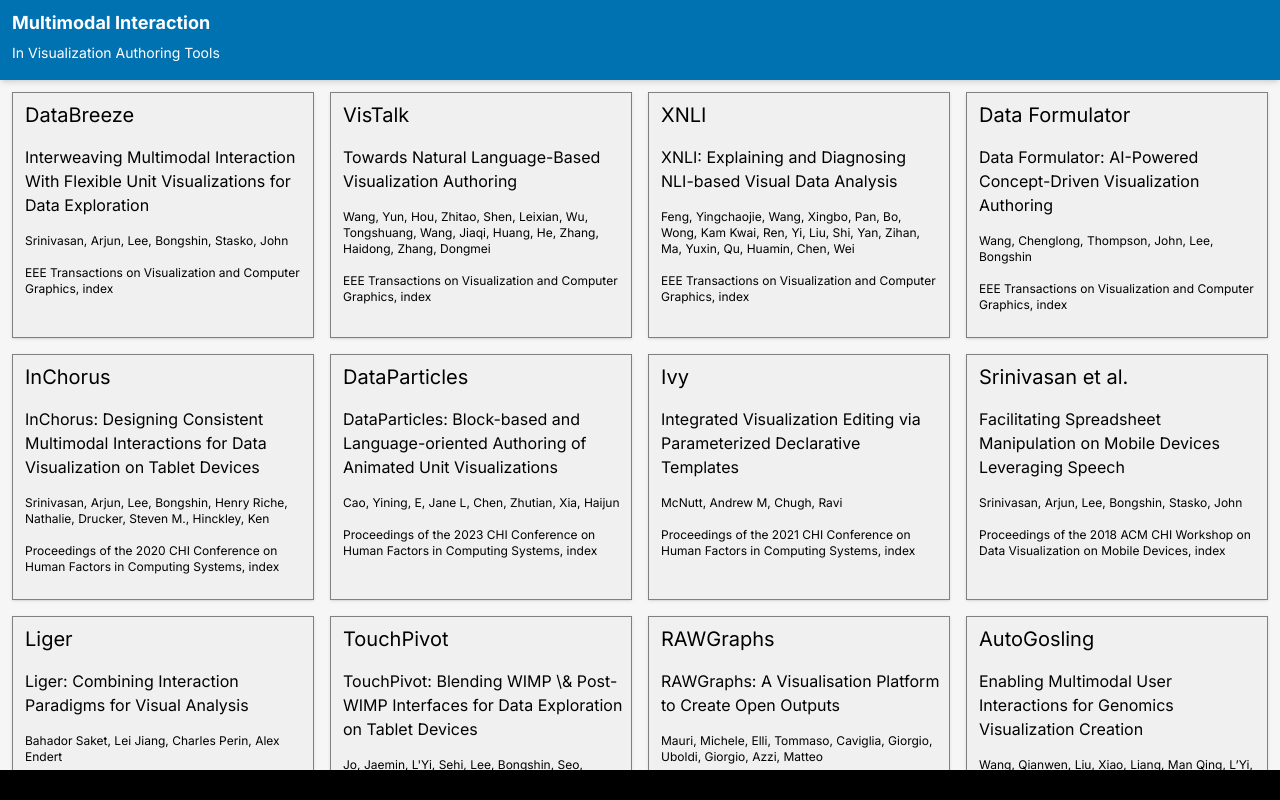
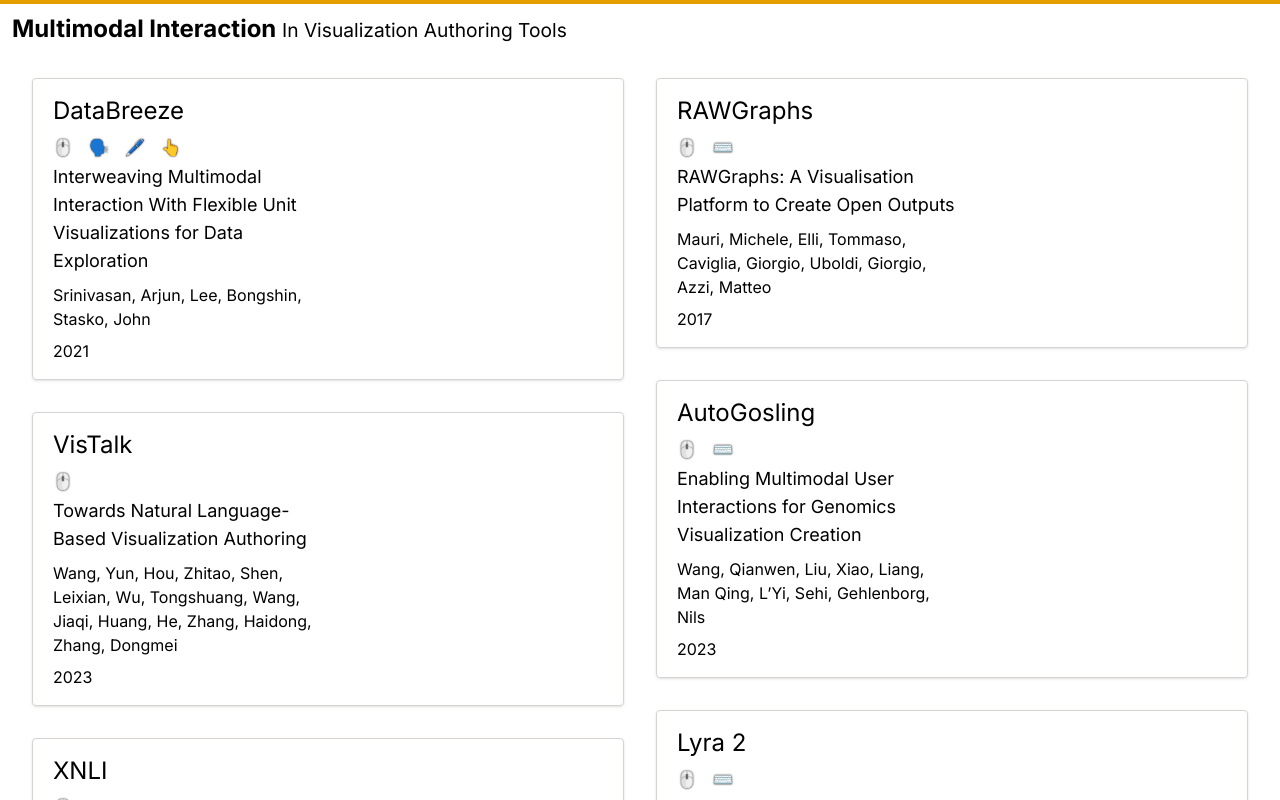
Before and after one commit to gosling-lang/multimodal-vis-authoring, a React (Vite) app: page / in a window 1280 px wide. Shown: the top 800 px of the page. Built offline with nearby package versions, Linux system fonts and the light colour scheme.

Commit message:
feat: new UI, add input modalities

```diff
--- a/src/App.tsx
+++ b/src/App.tsx
@@ -14,35 +14,67 @@
   abstract: string;
 }
 
+const colorMap = {
+
+}
+
 const Data = _data as Datum[];
 
 function App() {
+
 	return (
-		<div className="h-full bg-[#F6F6F6]">
-			<nav className="text-white h-[80px] bg-[#0072B2] shadow-md">
-				<h1 className="pl-3 pt-[9px] font-bold text-lg inline-block align-middle">Multimodal Interaction</h1>
-        <br/>
-				<h2 className="pl-3 pt-[4px] font-light text-sm inline-block align-middle">In Visualization Authoring Tools</h2>
+    <div className="h-full border-t-4 border-[#E69F00]">
+		<div className="mx-auto container">
+			<nav className="text-black">
+				<h1 className="pl-3 pt-[9px] font-bold text-2xl inline-block align-middle ">Multimodal Interaction <small className="font-light">In Visualization Authoring Tools</small></h1>
 			</nav>
-			<div className="p-3 flex flex-wrap gap-4 h-[calc(100%-110px)] overflow-y-auto overflow-x-none">
+			<div className="p-8 columns-md gap-8 overflow-none">
         {Data.map((datum) => (
-          <div className="m-0 border border-[grey] bg-[#F0F0F0] shadow cursor-pointer hover:shadow-lg" key={datum.id}
+          <div className="p-2 mb-8 pb-3 w-full rounded border border-stone-300 shadow cursor-pointer hover:shadow-lg break-inside-avoid-column" key={datum.id}
             onClick={() => {
               window.open(datum.url, '_blank');
             }}
           >
-            <h2 className="p-2 pl-3 font-medium text-xl w-[300px]">{datum.name}</h2>
-            <h3 className="p-2 pl-3 font text w-[300px]">{datum.title}</h3>
-            <h3 className="p-2 pl-3 font text-xs w-[300px]">{datum.authors.join(', ')}</h3>
-            <h3 className="p-2 pl-3 font text-xs w-[300px]">{datum.venue}, {datum.index}</h3>
-            <h3 className="p-2 pl-3 font-bold text-xs w-[300px]">{datum.year}</h3>
+            <h2 className="p-2 pl-3 font-medium text-2xl w-[300px]">{datum.name}</h2>
+            <div>
+              {
+                Object.entries(datum.input).filter(([k, v]) => v).map(([k, v]) => {
+                  const inputIcons = {
+                    Mouse: '🖱️',
+                    Speech: '🗣️',
+                    Pen: '🖊️',
+                    Touch: '👆',
+                    Keyboard: '⌨️',
+                  }
+                  return (
+                    <span key={k} className="p-1 pl-3 font text-md w-[300px]" style={{ textShadow: '0 0 2px black'}}>{inputIcons[k]}</span>
+                  )
+                })
+              }
+            </div>
+            <div>
+            {
+
+            }
+            </div>
+            <h3 className="p-1 pl-3 font text-lg w-[300px]">{datum.title}</h3>
+            <h3 className="p-1 pl-3 font text-md w-[300px]">{datum.authors.join(', ')}</h3>
+            <h3 className="p-1 pl-3 font-text-md w-[300px]">{datum.publication_year}</h3>
           </div>
         ))}
       </div>
-      <footer className="h-[30px] font-bold bg-black sticky bottom-0">
+      </div>
+      <footer className="h-[100px] bg-black p-3">
+        <div className="container mx-auto">
+        <div className="text-center">
+        <a className="text-white underline" href="https://github.com/gosling-lang/multimodal-vis-authoring/issues/new" target="_blank">
+          Contrinute
+        </a>
+        </div>
+        </div>
       </footer>
       </div>
-      );
+  );
 }
 
 export default App;
--- a/src/index.css
+++ b/src/index.css
@@ -1,3 +1,4 @@
 html, body, #root {
   height: 100%;
+  background: white;
 }
```
